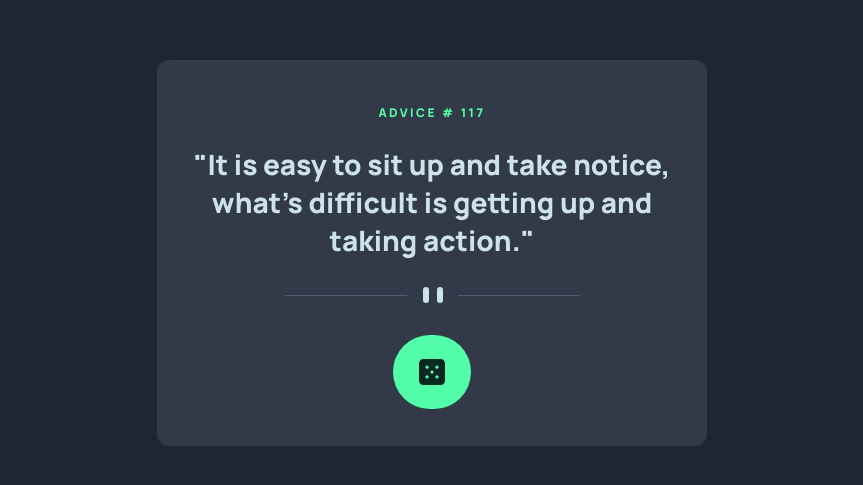
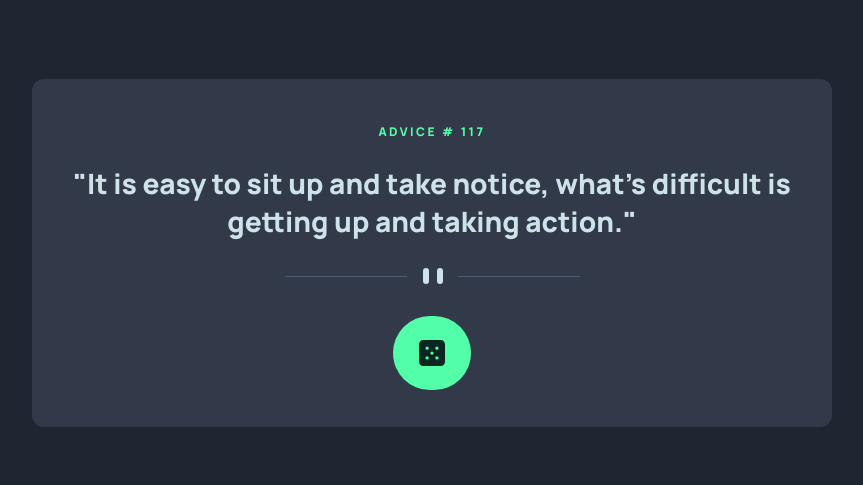
Before and after one commit to Rahul869g/advice-generator-app-main, a plain HTML site: page index.html in a window 1280 px wide. Shown: the part 147-632 px from the top of the page, without its empty margins (208-1071 px from the left). Drawn offline with Linux system fonts and the light colour scheme.

Commit message:
Update style.css

```diff
--- a/style.css
+++ b/style.css
@@ -77,7 +77,8 @@ main {
 
 @media (width >= 575px) {
   .container {
-    max-width: 550px;
+    max-width: 800px;
+    margin: 1em 1.5em;
   }
   .btnDiv {
   }
```
